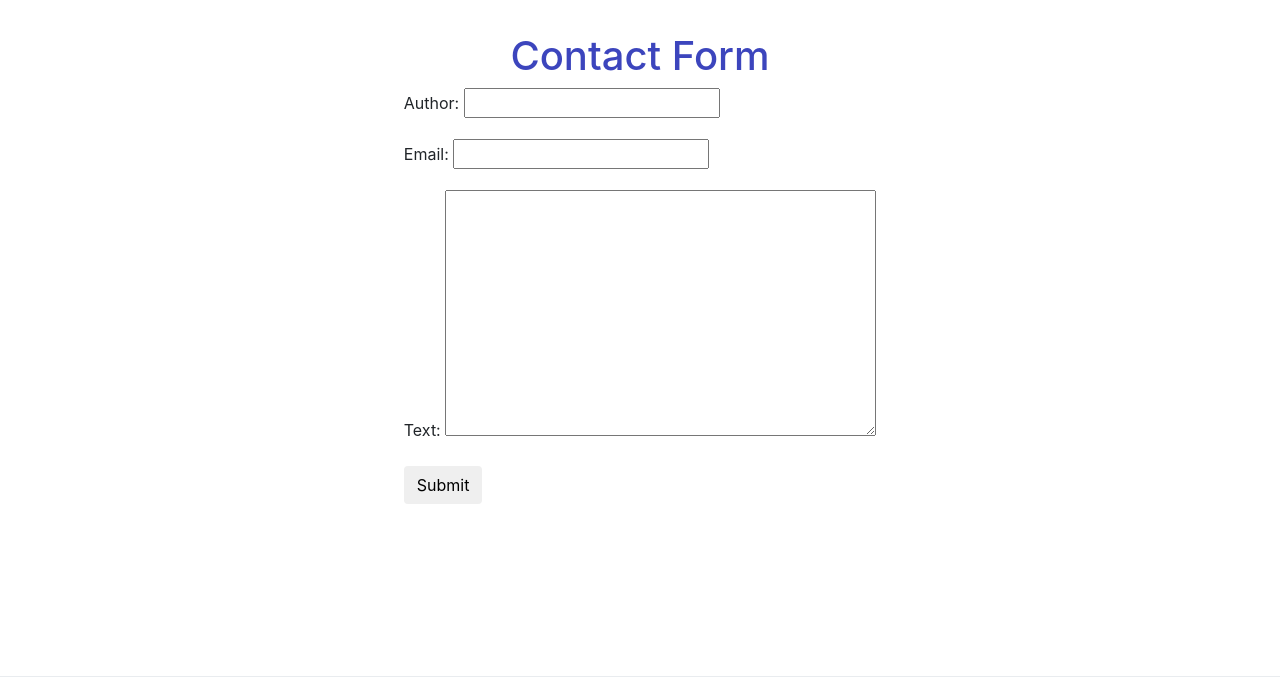
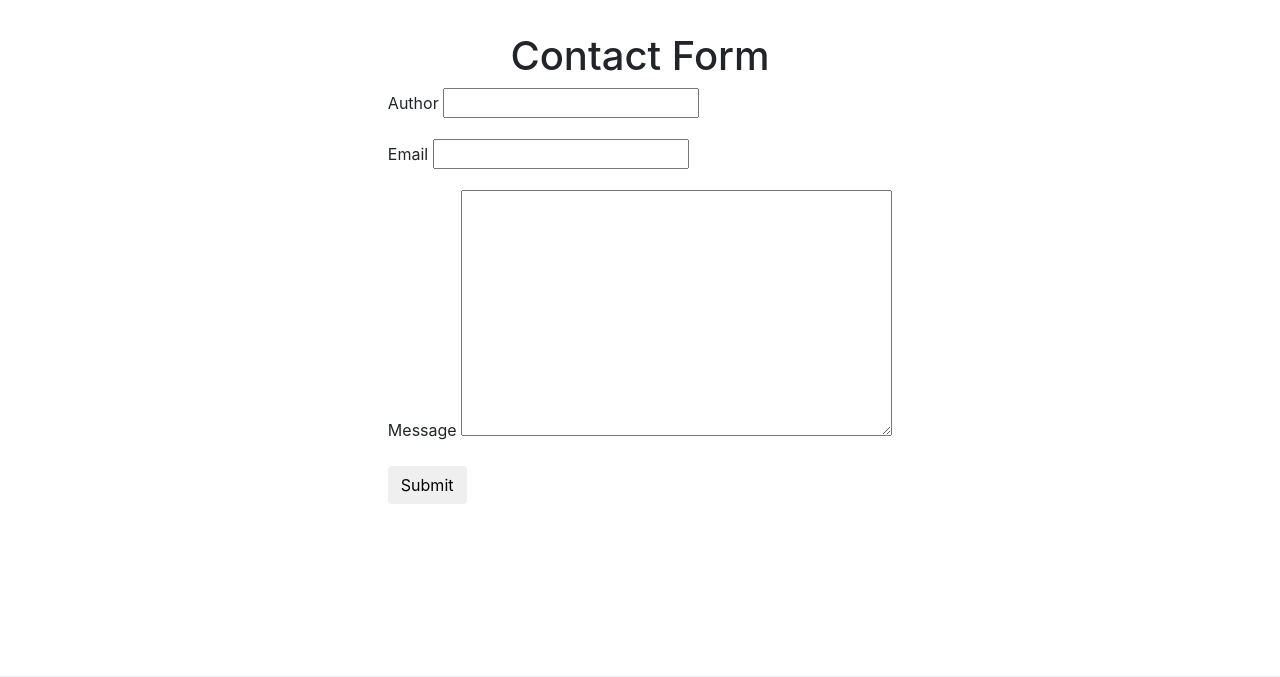
Before and after one commit to Achan40/Portfolio_FullStack, a Django app: page /contact/ in a window 1280 px wide. Shown: the part 64-741 px from the top of the page. Run offline with Django 3.2, Linux system fonts and the light colour scheme; some libraries are stand-ins or nearby versions.

Commit message:
added widgets to contact, beginning styling contact page

```diff
--- a/portfolio/Basic_app/forms.py
+++ b/portfolio/Basic_app/forms.py
@@ -4,9 +4,17 @@ from captcha.fields import CaptchaField
 
 class ContactForm(forms.ModelForm):
     captcha = CaptchaField()
+
     class Meta():
         model = Contact
         fields = ('author','email','text')
+
+    widgets = {
+        'author':forms.TextInput(attrs={'class':'form-control'}),
+        'email':forms.TextInput(attrs={'class':'form-control'}),
+        'text':forms.TextInput(attrs={'class':'form-control'}),
+    }
+
 
 class ProjectForm(forms.ModelForm):
     class Meta():
--- a/portfolio/Basic_app/static/css/style.css
+++ b/portfolio/Basic_app/static/css/style.css
@@ -1,7 +1,3 @@
-h1 {
-    color: rgb(60, 69, 189);
-}
-
 html {
     position: relative;
     min-height: 100%;
--- a/portfolio/Basic_app/templates/Basic_app/contact.html
+++ b/portfolio/Basic_app/templates/Basic_app/contact.html
@@ -3,7 +3,19 @@
 <h1>Contact Form</h1>
 <form method="POST">
     {% csrf_token %}
-    {{ contact.as_p }}
+    <div class="form-group">
+        <label>Author</label>
+        {{contact.author}}
+    </div>
+    <div class="form-group">
+        <label>Email</label>
+        {{contact.email}}
+    </div>
+    <div class="form-group">
+        <label>Message</label>
+        {{contact.text}}
+    </div>
+    {{contact.captcha}}
     <button type="submit" class="save btn btn-default">Submit</button>
 </form>
 {% endblock %}
```
Also changed, not shown: portfolio/db.sqlite3.
